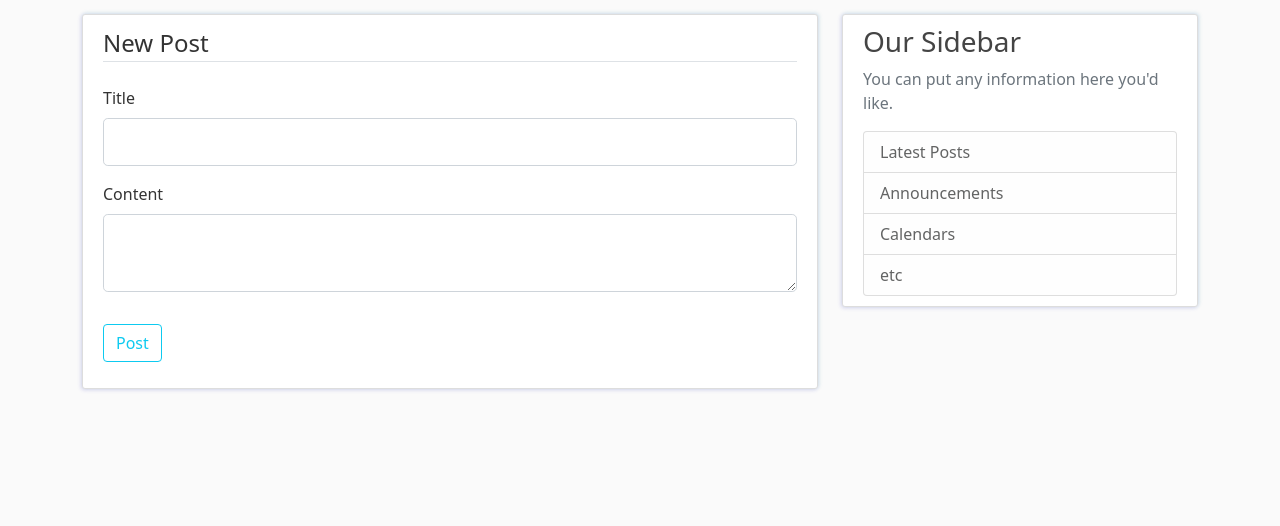
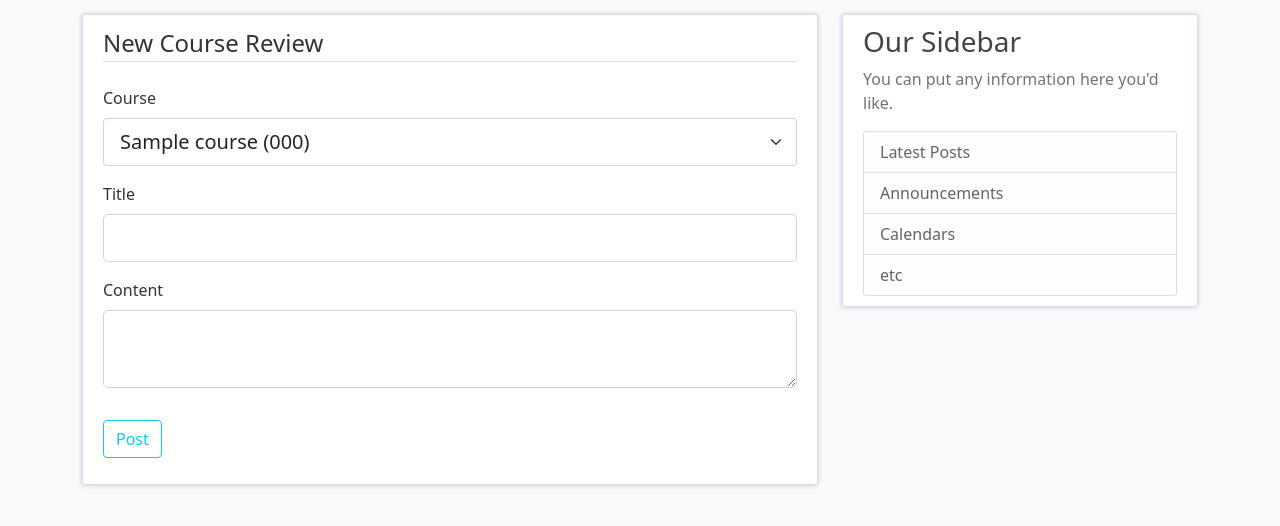
Before and after one commit to hi-aryan/social-network, a Flask app: page /post/new in a window 1280 px wide. Shown: the part 66-592 px from the top of the page. Run offline with Flask 3, Linux system fonts and the light colour scheme; a user stored in the database is signed in; tables that the repository leaves empty hold one stand-in row (values such as "Sample post").

Commit message:
implemented courses and programs into the actual app

```diff
--- a/flasknetwork/posts/forms.py
+++ b/flasknetwork/posts/forms.py
@@ -1,9 +1,22 @@
 from flask_wtf import FlaskForm
-from wtforms import StringField, TextAreaField, SubmitField
+from wtforms import StringField, TextAreaField, SubmitField, SelectField
 from wtforms.validators import DataRequired, Length
+from flasknetwork.models import Course_Program
+from flask_login import current_user
 
 
 class PostForm(FlaskForm):
+    course = SelectField('Course', coerce=int, validators=[DataRequired()])
     title = StringField('Title', validators=[DataRequired(), Length(max=100)])
     content = TextAreaField('Content', validators=[DataRequired()])
     submit = SubmitField('Post')
+
+    def __init__(self, *args, **kwargs):
+        super(PostForm, self).__init__(*args, **kwargs)
+        # Populate course choices from database
+        if current_user.is_authenticated:
+            user_program = current_user.program_id
+            available_courses = [cp.course for cp in Course_Program.query.filter_by(program_id=user_program).all()]
+            self.course.choices = [(c.id, f"{c.name} ({c.code})") for c in available_courses]
+        else:
+            self.course.choices = []
--- a/flasknetwork/posts/routes.py
+++ b/flasknetwork/posts/routes.py
@@ -12,12 +12,17 @@ posts = Blueprint('posts', __name__)
 def new_post():
     form = PostForm()
     if form.validate_on_submit():
-        post = Post(title=form.title.data, content=form.content.data, author=current_user)
+        existing_review = Post.query.filter_by(user_id=current_user.id, course_id=form.course.data).first()
+        if existing_review:
+            flash("You've already reviewed this course! Please edit your existing review instead.", 'warning')
+            return redirect(url_for('posts.update_post', post_id=existing_review.id))
+
+        post = Post(title=form.title.data, content=form.content.data, author=current_user, course_id=form.course.data)
         db.session.add(post)
         db.session.commit()
         flash('Your post has been created!', 'success')
         return redirect(url_for('main.home'))
-    return render_template('create_post.html', title='New Post', form=form, legend='New Post')
+    return render_template('create_post.html', title='New Course Review', form=form, legend='New Course Review')
 
 
 @posts.route('/post/<int:post_id>')
--- a/flasknetwork/templates/account.html
+++ b/flasknetwork/templates/account.html
@@ -6,6 +6,7 @@
             <div>
                 <h2 class="account-heading">{{ current_user.username }}</h2>
                 <p class="text-secondary">{{ current_user.email }}</p>
+                <p class="text-secondary">Program: {{ current_user.program.name }} ({{ current_user.program.program_type.title() }})</p>
             </div>
         </div>
         <form method="POST" action="" autocomplete="off" enctype="multipart/form-data">
--- a/flasknetwork/templates/create_post.html
+++ b/flasknetwork/templates/create_post.html
@@ -5,6 +5,20 @@
             {{ form.hidden_tag() }}
             <fieldset class="mb-3">
                 <legend class="border-bottom mb-4">{{ legend }}</legend>
+
+                <div class="mb-3">
+                    {{ form.course.label(class="form-label") }}
+                    {% if form.course.errors %}
+                        {{ form.course(class="form-control form-control-lg is-invalid") }}
+                        <div class="invalid-feedback">
+                            {% for error in form.course.errors %}
+                                <span>{{ error }}</span>
+                            {% endfor %}
+                        </div>
+                    {% else %}
+                        {{ form.course(class="form-select form-select-lg") }}
+                    {% endif %}
+                </div>
                 <div class="mb-3">
                     {{ form.title.label(class="form-label") }}
 
--- a/flasknetwork/templates/home.html
+++ b/flasknetwork/templates/home.html
@@ -7,6 +7,7 @@
                     <img class="rounded-circle article-img" src="{{ url_for('static', filename='profile_pics/' + post.author.image_file) }}" alt="{{ post.author.username }}'s profile picture">
                     <a class="me-2 author-link" href="{{ url_for('users.user_posts', username=post.author.username) }}">{{ post.author.username }}</a>
                     <small class="text-muted">{{ post.date_posted.strftime('%b %d, %Y') }}</small>
+                    <br><small class="text-secondary">Course: {{ post.course.code }} - {{ post.course.name }}</small>
                 </div>
                 <h2>
                     <a class="article-title" href="{{ url_for('posts.post', post_id=post.id) }}">{{ post.title }}</a>
--- a/flasknetwork/users/routes.py
+++ b/flasknetwork/users/routes.py
@@ -15,7 +15,7 @@ def register():
     form = RegistrationForm()
     if form.validate_on_submit():
         hashed_password = bcrypt.generate_password_hash(form.password.data).decode('utf-8')
-        user = User(username=form.username.data, email=form.email.data, password=hashed_password)
+        user = User(username=form.username.data, email=form.email.data, password=hashed_password, program_id=form.program.data)
         db.session.add(user)
         db.session.commit()
         send_verification_email(user)
--- a/flasknetwork/users/utils.py
+++ b/flasknetwork/users/utils.py
@@ -6,6 +6,7 @@ from flask_mail import Message
 from flasknetwork import mail
 
 
+#TODO: @kth.se and @ug.kth.se should be the same! so if aryan@kth.se is used aryan@ug.kth.se shouldn't be allowed
 def is_kth_domain(email):
     """Check if email belongs to KTH domain"""
     allowed_domains = ['@kth.se', '@ug.kth.se']
```
Also changed, not shown: flasknetwork/templates/register.html (+13 -0 lines), flasknetwork/users/forms.py (+11 -2 lines), instance/site.db.
